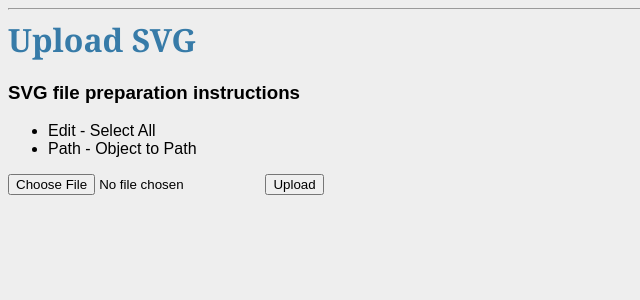
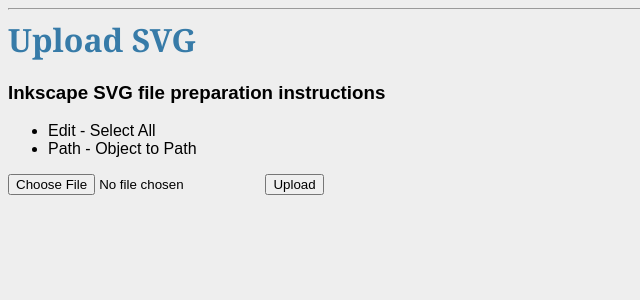
Before and after one commit to mattvenn/laser-estimator, a Flask app: page / in a window 1280 px wide. Shown: the top 300 px of the page, without its empty margins (0-640 px from the left). Run offline with Flask 2, Linux system fonts and the light colour scheme; some libraries are stand-ins or nearby versions.

Commit message:
instructions

```diff
--- a/laser_estimator/templates/index.html
+++ b/laser_estimator/templates/index.html
@@ -4,7 +4,7 @@
 
     <form method="POST" enctype="multipart/form-data">
       {{ form.hidden_tag() }}
-      <h3>SVG file preparation instructions</h3>
+      <h3>Inkscape SVG file preparation instructions</h3>
       <ul>
       <li>Edit - Select All</li>
       <li>Path - Object to Path</li>
```
